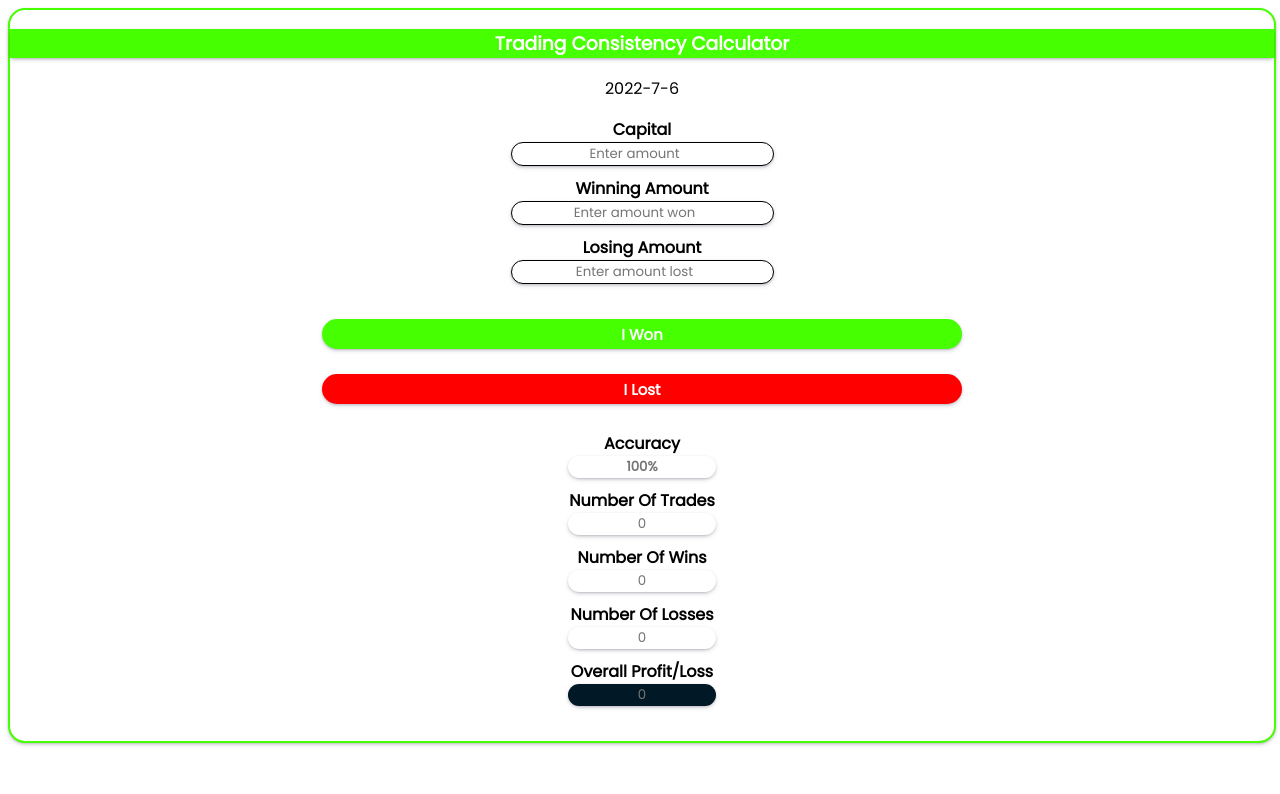
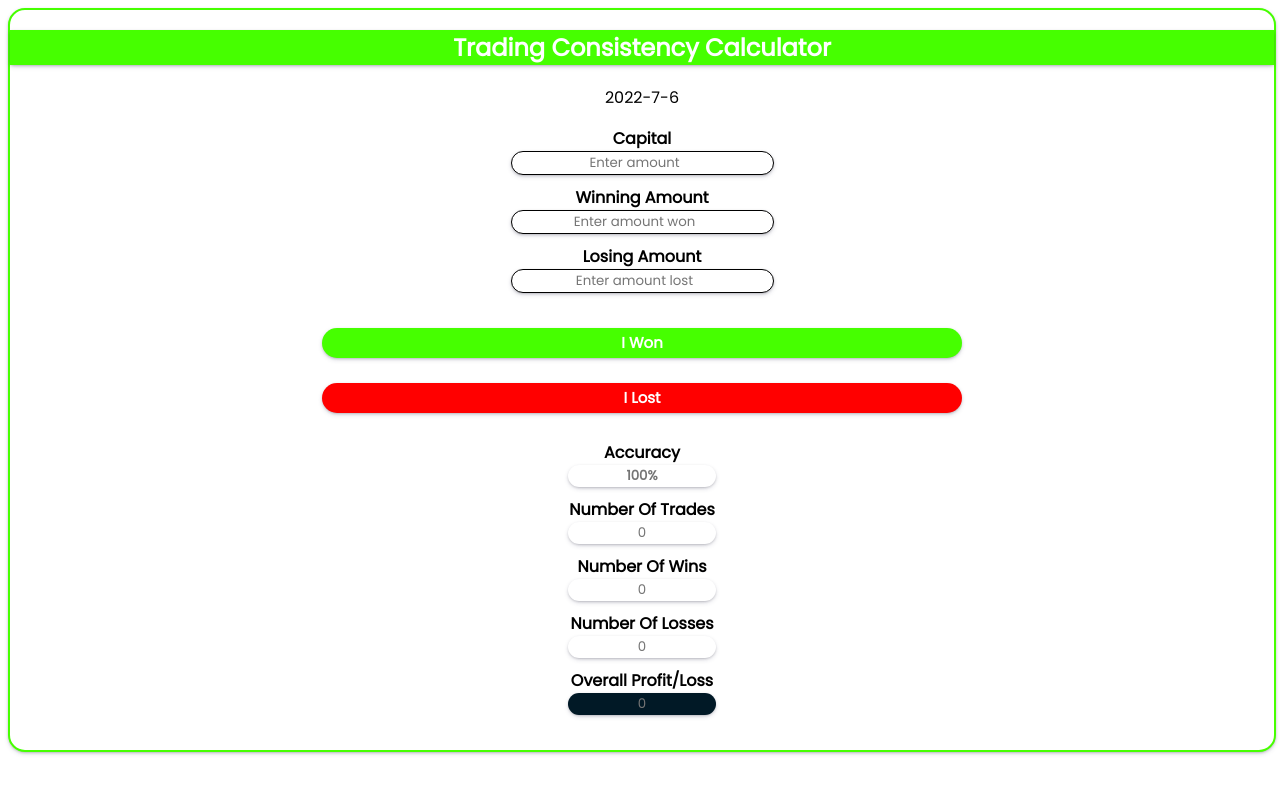
Before and after one commit to TopBoyDev/Trading-Consistency-Calculator, a plain HTML site: page index.html in a window 1280 px wide. Drawn offline with Linux system fonts and the light colour scheme.

Commit message:
Update index.html

```diff
--- a/index.html
+++ b/index.html
@@ -56,7 +56,7 @@ input, label, button{
 	 text-align: center;
 }
 
-h3{
+h2{
 
   color: white;
 }
@@ -166,7 +166,7 @@ label{
 
 <header id="status"  onclick="javascript:myFunction();">
 
-<h3>Trading Consistency Calculator</h3>
+<h2>Trading Consistency Calculator</h2>
 
 </header id="statyus">
 
```
